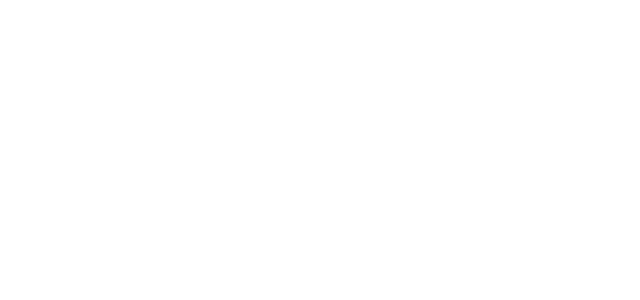
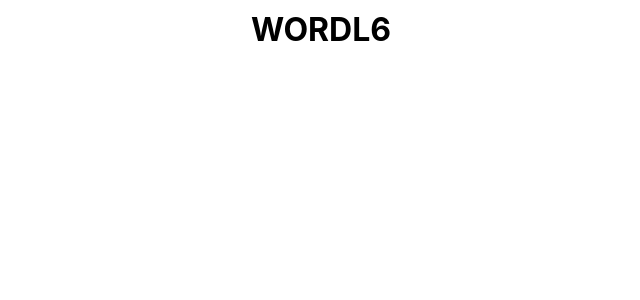
Before and after one commit to TheThomasY/wordl6, a Next.js app: page / in a window 1280 px wide. Shown: the top 300 px of the page, without its empty margins (319-959 px from the left). Built offline with nearby package versions, Linux system fonts and the light colour scheme.

Commit message:
feat: header added with title

```diff
--- /dev/null
+++ b/components/Header/Header.js
@@ -0,0 +1,11 @@
+import React from 'react';
+
+import styles from './Header.module.scss';
+
+export default function Header() {
+  return (
+    <div className={styles.header}>
+      <h1 className={styles.title}>Wordl6</h1>
+    </div>
+  );
+}
--- /dev/null
+++ b/components/Header/Header.module.scss
@@ -0,0 +1,9 @@
+.header {
+  padding: 1rem;
+  display: flex;
+}
+
+.title {
+  margin: 0 auto;
+  text-transform: uppercase;
+}
--- a/pages/index.js
+++ b/pages/index.js
@@ -1,4 +1,10 @@
+// Next
 import Head from 'next/head';
+
+// Components
+import Header from '../components/Header/Header';
+
+// Css
 import styles from '../styles/Home.module.scss';
 
 export default function Home() {
@@ -9,6 +15,7 @@
         <meta name='description' content='Generated by create next app' />
         <link rel='icon' href='/favicon.ico' />
       </Head>
+      <Header />
     </div>
   );
 }
--- a/styles/globals.css
+++ b/styles/globals.css
@@ -24,3 +24,8 @@
 *::after {
   box-sizing: border-box;
 }
+
+* {
+  padding: 0;
+  margin: 0;
+}
```
